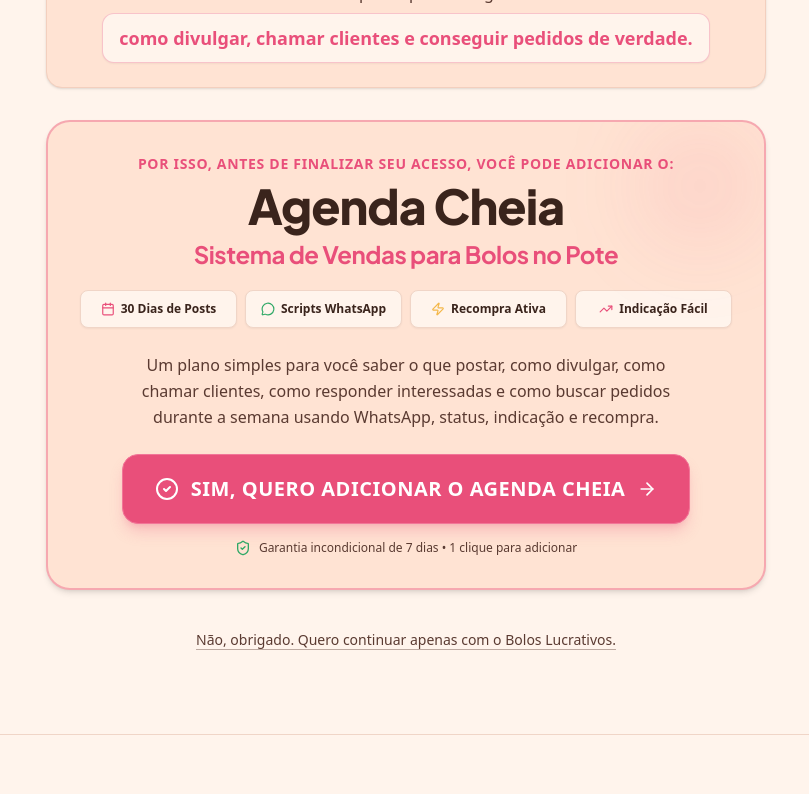
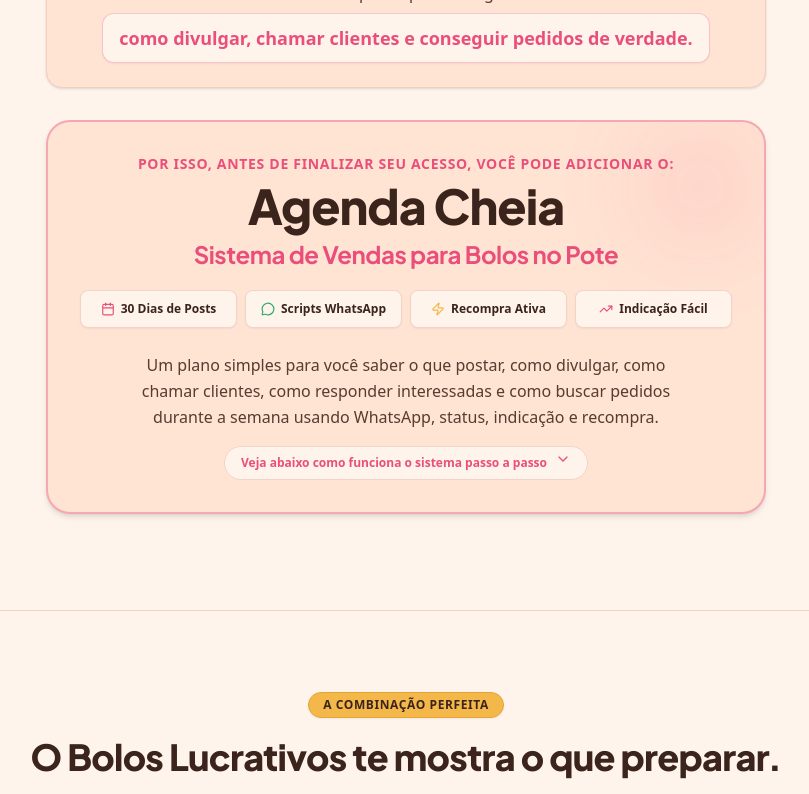
Before and after one commit to AxerCompany/Agenda-Cheia, a React (Vite) app: page / in a window 1280 px wide. Shown: the part 560-1354 px from the top of the page, without its empty margins (234-1043 px from the left). Built offline with nearby package versions, Linux system fonts and the light colour scheme; a web font is replaced by a local one.

Commit message:
refactor: update UI to remove sticky elements
Removed the sticky bottom bar and header behavior to improve layout flow and user experience on landing pages.

```diff
--- a/src/App.tsx
+++ b/src/App.tsx
@@ -11,7 +11,6 @@ import { Dobra08Comparison } from './components/Dobra08Comparison';
 import { Dobra09Offer } from './components/Dobra09Offer';
 import { Dobra10FinalReinforcement } from './components/Dobra10FinalReinforcement';
 import { FaqSection } from './components/FaqSection';
-import { StickyBottomBar } from './components/StickyBottomBar';
 import { OrderSuccessModal } from './components/OrderSuccessModal';
 import { DeclineConfirmModal } from './components/DeclineConfirmModal';
 import { ShieldCheck, Lock, CheckCircle2 } from 'lucide-react';
@@ -36,16 +35,13 @@ export default function App() {
 
   return (
     <div className="min-h-screen bg-[#FFF4EC] text-[#5A3A31] font-sans antialiased selection:bg-[#E94F7A] selection:text-white flex flex-col">
-      {/* Top Warning & Progress Bar */}
-      <HeaderProgressBar onAddClick={handleAddOffer} />
+      {/* Top Warning & Progress Bar (Normal non-sticky flow) */}
+      <HeaderProgressBar />
 
       {/* Main Landing Sections: 10 Dobras */}
       <main className="flex-1 pb-16 sm:pb-24">
         {/* Dobra 01 — Topo da Página */}
-        <Dobra01Hero
-          onAddClick={handleAddOffer}
-          onDeclineClick={handleDeclineClick}
-        />
+        <Dobra01Hero />
 
         {/* Dobra 02 — Conexão com o Produto Principal */}
         <Dobra02Connection />
@@ -68,7 +64,7 @@ export default function App() {
         {/* Dobra 08 — Comparação */}
         <Dobra08Comparison />
 
-        {/* Dobra 09 — Oferta Especial */}
+        {/* Dobra 09 — Oferta Especial (Botão de Compra Oficial) */}
         <Dobra09Offer
           onAddClick={handleAddOffer}
           onDeclineClick={handleDeclineClick}
@@ -112,9 +108,6 @@ export default function App() {
         </div>
       </footer>
 
-      {/* Sticky Bottom Floating Bar */}
-      <StickyBottomBar onAddClick={handleAddOffer} />
-
       {/* Interactive Modals */}
       <OrderSuccessModal
         isOpen={isSuccessModalOpen}
--- a/src/components/Dobra01Hero.tsx
+++ b/src/components/Dobra01Hero.tsx
@@ -2,21 +2,14 @@ import React from 'react';
 import { motion } from 'motion/react';
 import {
   Sparkles,
-  CheckCircle2,
-  ArrowRight,
-  ShieldCheck,
   Zap,
   TrendingUp,
   MessageCircle,
-  Calendar
+  Calendar,
+  ChevronDown
 } from 'lucide-react';
 
-interface Dobra01HeroProps {
-  onAddClick: () => void;
-  onDeclineClick: () => void;
-}
-
-export const Dobra01Hero: React.FC<Dobra01HeroProps> = ({ onAddClick, onDeclineClick }) => {
+export const Dobra01Hero: React.FC = () => {
   return (
     <section id="dobra-01" className="relative overflow-hidden pt-8 pb-14 sm:pt-12 sm:pb-20 bg-[#FFF4EC] text-[#5A3A31] border-b border-[#F0D5C7]">
       {/* Background ambient decorative light */}
@@ -76,7 +69,7 @@ export const Dobra01Hero: React.FC<Dobra01HeroProps> = ({ onAddClick, onDeclineC
           initial={{ opacity: 0, y: 15 }}
           animate={{ opacity: 1, y: 0 }}
           transition={{ delay: 0.3 }}
-          className="bg-[#FFE3D3] border-2 border-[#E94F7A]/40 rounded-3xl p-6 sm:p-8 shadow-md mb-8 relative overflow-hidden"
+          className="bg-[#FFE3D3] border-2 border-[#E94F7A]/40 rounded-3xl p-6 sm:p-8 shadow-md mb-4 relative overflow-hidden"
         >
           <div className="absolute top-0 right-0 w-32 h-32 bg-[#E94F7A]/10 rounded-full blur-2xl pointer-events-none" />
 
@@ -111,38 +104,15 @@ export const Dobra01Hero: React.FC<Dobra01HeroProps> = ({ onAddClick, onDeclineC
             </div>
           </div>
 
-          <p className="text-sm sm:text-base text-[#5A3A31] leading-relaxed max-w-xl mx-auto mb-6">
+          <p className="text-sm sm:text-base text-[#5A3A31] leading-relaxed max-w-xl mx-auto mb-4 font-medium">
             Um plano simples para você saber o que postar, como divulgar, como chamar clientes, como responder interessadas e como buscar pedidos durante a semana usando WhatsApp, status, indicação e recompra.
           </p>
 
-          {/* Primary CTA Button (Rosa Goiaba with White text - No price here) */}
-          <motion.button
-            id="hero-cta-button"
-            whileHover={{ scale: 1.02 }}
-            whileTap={{ scale: 0.98 }}
-            onClick={onAddClick}
-            className="w-full sm:w-auto px-8 py-5 rounded-2xl bg-[#E94F7A] hover:bg-[#D83D69] text-white font-black text-base sm:text-xl tracking-wide shadow-lg shadow-[#E94F7A]/25 transition-all cursor-pointer inline-flex items-center justify-center gap-3 border border-[#F27598]"
-          >
-            <CheckCircle2 className="w-6 h-6 text-white shrink-0" />
-            <span>SIM, QUERO ADICIONAR O AGENDA CHEIA</span>
-            <ArrowRight className="w-5 h-5 text-white shrink-0 hidden sm:inline-block" />
-          </motion.button>
-
-          {/* Micro guarantee badge */}
-          <div className="mt-4 flex items-center justify-center gap-2 text-xs text-[#5A3A31]">
-            <ShieldCheck className="w-4 h-4 text-[#2FA866]" />
-            <span>Garantia incondicional de 7 dias • 1 clique para adicionar</span>
+          <div className="inline-flex items-center gap-2 text-xs font-bold text-[#E94F7A] bg-[#FFF4EC] px-4 py-2 rounded-full border border-[#F0D5C7]">
+            <span>Veja abaixo como funciona o sistema passo a passo</span>
+            <ChevronDown className="w-4 h-4 animate-bounce text-[#E94F7A]" />
           </div>
         </motion.div>
-
-        {/* Decline link */}
-        <button
-          id="hero-decline-button"
-          onClick={onDeclineClick}
-          className="text-xs sm:text-sm text-[#5A3A31] hover:text-[#E94F7A] transition-colors underline underline-offset-4 decoration-[#5A3A31]/40 hover:decoration-[#E94F7A] cursor-pointer pt-2 pb-1 inline-block"
-        >
-          Não, obrigado. Quero continuar apenas com o Bolos Lucrativos.
-        </button>
       </div>
     </section>
   );
--- a/src/components/HeaderProgressBar.tsx
+++ b/src/components/HeaderProgressBar.tsx
@@ -7,7 +7,7 @@ interface HeaderProgressBarProps {
 
 export const HeaderProgressBar: React.FC<HeaderProgressBarProps> = () => {
   return (
-    <header className="sticky top-0 z-40 bg-[#3A241C] text-white shadow-md border-b border-[#2C1B15]">
+    <header className="w-full bg-[#3A241C] text-white shadow-sm border-b border-[#2C1B15]">
       <div className="max-w-4xl mx-auto px-4 py-3 sm:py-3.5">
         <div className="flex flex-col sm:flex-row sm:items-center justify-between gap-2">
           <div className="flex items-center gap-2.5">
```
